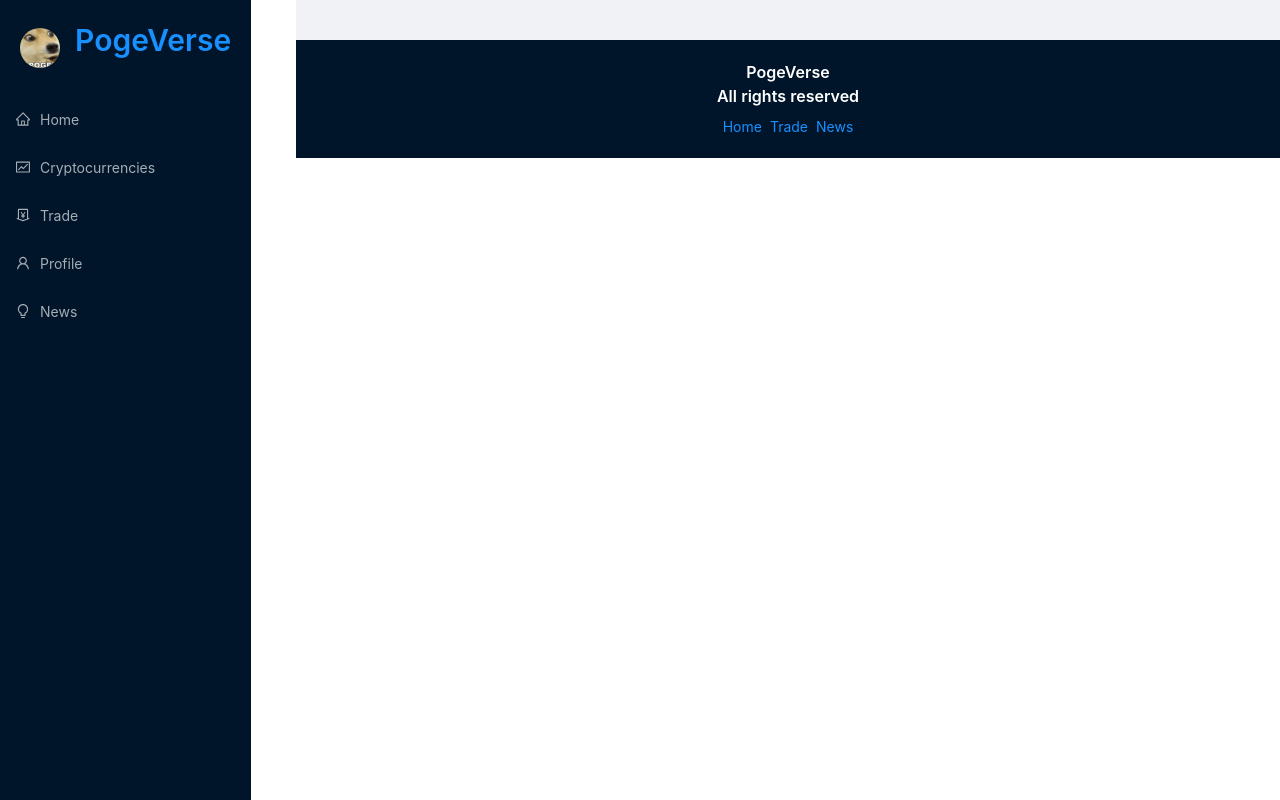
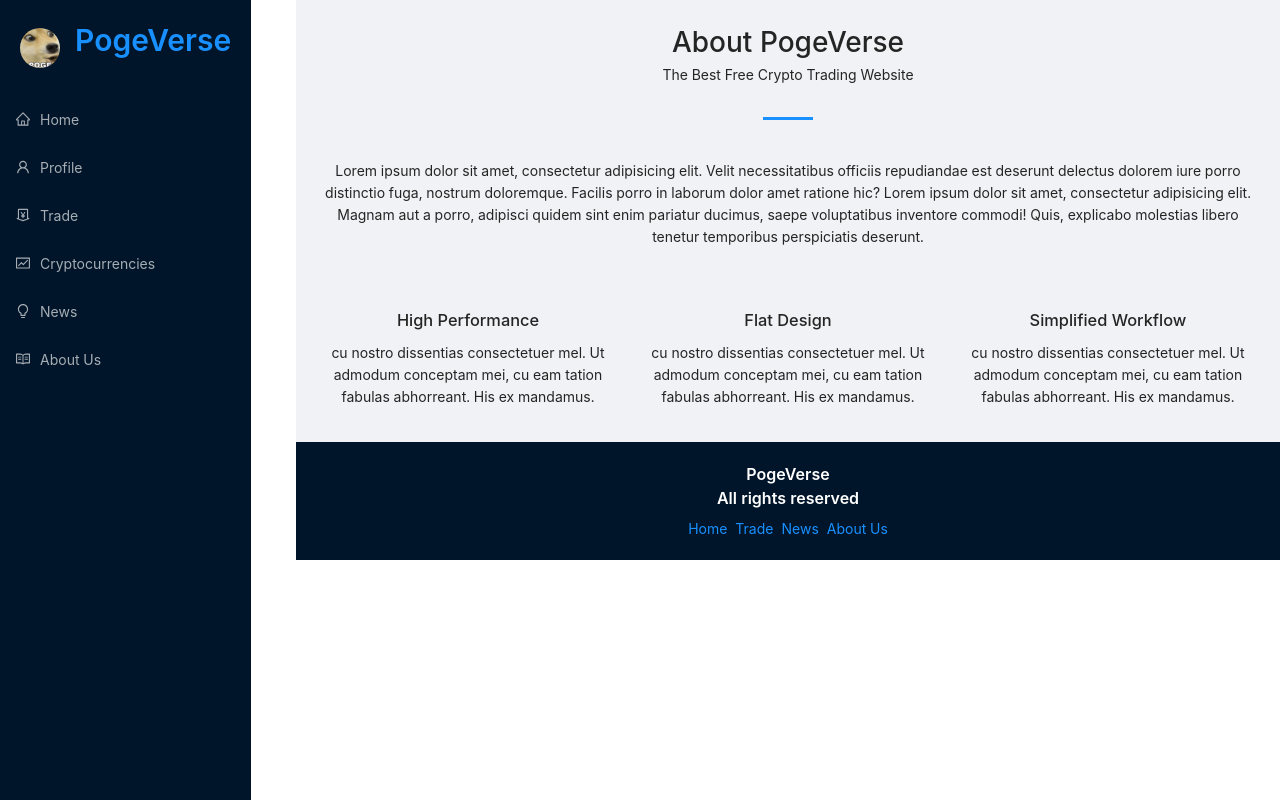
Before and after one commit to d-luca727/pogeverse, a React (Create React App) app in the folder client/: page /about in a window 1280 px wide. Built offline with nearby package versions, Linux system fonts and the light colour scheme.

Commit message:
minor improvements and about us added

```diff
--- a/client/src/App.js
+++ b/client/src/App.js
@@ -10,7 +10,7 @@ import {
   Profile,
   CryptoDetails,
 } from "./components";
-
+import About from "./components/About";
 import "./App.css";
 
 //trading
@@ -51,6 +51,8 @@ const App = () => {
               ></Route>
 
               <Route exact path="/profile" element={<Profile />}></Route>
+
+              <Route exact path="/about" element={<About />}></Route>
 
               <Route exact path="/news" element={<News />}></Route>
               {/************ PRIVATE ROUTES  ****************/}
@@ -100,6 +102,7 @@ const App = () => {
             <Link to="/Home">Home</Link>
             <Link to="/trade">Trade</Link>
             <Link to="/news">News</Link>
+            <Link to="/about">About Us</Link>
           </Space>
         </div>
       </div>
--- /dev/null
+++ b/client/src/components/About.jsx
@@ -0,0 +1,66 @@
+import React from "react";
+
+import { Row, Col } from "antd";
+import "../styles/About.css";
+const About = () => {
+  const items = [
+    {
+      key: "1",
+      icon: <i className="fas fa-chart-pie"></i>,
+      title: "High Performance",
+      content:
+        "cu nostro dissentias consectetuer mel. Ut admodum conceptam mei, cu eam tation fabulas abhorreant. His ex mandamus.",
+    },
+    {
+      key: "2",
+      icon: <i className="fas fa-desktop"></i>,
+      title: "Flat Design",
+      content:
+        "cu nostro dissentias consectetuer mel. Ut admodum conceptam mei, cu eam tation fabulas abhorreant. His ex mandamus.",
+    },
+    {
+      key: "3",
+      icon: <i className="fas fa-database"></i>,
+      title: "Simplified Workflow",
+      content:
+        "cu nostro dissentias consectetuer mel. Ut admodum conceptam mei, cu eam tation fabulas abhorreant. His ex mandamus.",
+    },
+  ];
+  return (
+    <div id="about" className="block aboutBlock">
+      <div className="container-fluid">
+        <div className="titleHolder">
+          <h2>About PogeVerse</h2>
+          <p>The Best Free Crypto Trading Website</p>
+        </div>
+        <div className="contentHolder">
+          <p>
+            Lorem ipsum dolor sit amet, consectetur adipisicing elit. Velit
+            necessitatibus officiis repudiandae est deserunt delectus dolorem
+            iure porro distinctio fuga, nostrum doloremque. Facilis porro in
+            laborum dolor amet ratione hic? Lorem ipsum dolor sit amet,
+            consectetur adipisicing elit. Magnam aut a porro, adipisci quidem
+            sint enim pariatur ducimus, saepe voluptatibus inventore commodi!
+            Quis, explicabo molestias libero tenetur temporibus perspiciatis
+            deserunt.
+          </p>
+        </div>
+        <Row gutter={[16, 16]}>
+          {items.map((item) => {
+            return (
+              <Col md={{ span: 8 }} key={item.key}>
+                <div className="content">
+                  <div className="icon">{item.icon}</div>
+                  <h3>{item.title}</h3>
+                  <p>{item.content}</p>
+                </div>
+              </Col>
+            );
+          })}
+        </Row>
+      </div>
+    </div>
+  );
+};
+
+export default About;
--- a/client/src/components/Navbar.jsx
+++ b/client/src/components/Navbar.jsx
@@ -8,6 +8,7 @@ import {
   FundOutlined,
   MenuOutlined,
   UserOutlined,
+  ReadOutlined,
 } from "@ant-design/icons";
 
 import icon from "../imgs/poge.jpg";
@@ -54,20 +55,24 @@ const Navbar = () => {
             <Link to="/">Home</Link>
           </Menu.Item>
 
-          <Menu.Item icon={<FundOutlined />}>
-            <Link to="/cryptocurrencies">Cryptocurrencies</Link>
+          <Menu.Item icon={<UserOutlined />}>
+            <Link to="/profile">Profile</Link>
           </Menu.Item>
 
           <Menu.Item icon={<MoneyCollectOutlined />}>
             <Link to="/trade">Trade</Link>
           </Menu.Item>
 
-          <Menu.Item icon={<UserOutlined />}>
-            <Link to="/profile">Profile</Link>
+          <Menu.Item icon={<FundOutlined />}>
+            <Link to="/cryptocurrencies">Cryptocurrencies</Link>
           </Menu.Item>
 
           <Menu.Item icon={<BulbOutlined />}>
             <Link to="/news">News</Link>
+          </Menu.Item>
+
+          <Menu.Item icon={<ReadOutlined />}>
+            <Link to="/about">About Us</Link>
           </Menu.Item>
         </Menu>
       )}
--- a/client/src/components/Profile.jsx
+++ b/client/src/components/Profile.jsx
@@ -30,6 +30,7 @@ const Profile = () => {
   const [searchTerm, setSearchTerm] = useState("");
   const [isCryptoQuery, setCryptoQuery] = useState(false);
 
+  //getting all the cryptos
   useEffect(() => {
     setCryptos(cryptoList?.data?.coins);
 
@@ -41,8 +42,7 @@ const Profile = () => {
     setCryptoQuery(true);
   }, [cryptoList, searchTerm]);
 
-  useEffect(() => {}, [profile]);
-  //maybe make a validate function later
+  //validating auth token
   useEffect(() => {
     const fetchPrivateDate = async () => {
       const config = {
@@ -59,15 +59,14 @@ const Profile = () => {
       } catch (error) {
         localStorage.removeItem("authToken");
         setError("You are not authorized please login");
-        console.log(error + "non autorazizinalbe");
       }
     };
 
     fetchPrivateDate();
-  }, [profile]);
+  }, []);
 
+  //onClick close position
   const closePosition = async (index) => {
-    console.log(profile);
     const config = {
       headers: {
         "Content-Type": "application/json",
@@ -76,7 +75,7 @@ const Profile = () => {
     };
 
     try {
-      await axios.put(
+      const { data } = await axios.put(
         "/api/trade/close",
         {
           username: profile.username,
@@ -87,7 +86,7 @@ const Profile = () => {
         },
         config
       );
-
+      dispatch(atLogin(data.data));
       notification.open({
         message: "Trade has been closed successfully",
       });
@@ -166,11 +165,13 @@ const Profile = () => {
               <Text className={"positions-end"}>
                 <Statistic
                   title={"profit/loss"}
-                  value={
-                    (cryptos?.find((crypto) => crypto.symbol == coin).price /
-                      open) *
-                    amount
-                  }
+                  value={`
+                    $${
+                      (cryptos?.find((crypto) => crypto.symbol == coin).price /
+                        open) *
+                        amount -
+                      amount
+                    }`}
                 />
               </Text>
 
--- a/client/src/components/index.js
+++ b/client/src/components/index.js
@@ -6,3 +6,4 @@ export { default as News } from "./News";
 export { default as Trade } from "./trading/Trade";
 export { default as Loader } from "./Loader";
 export { default as Profile } from "./Profile";
+export { default as About } from "./About";
--- a/client/src/components/trading/CryptoTrading.jsx
+++ b/client/src/components/trading/CryptoTrading.jsx
@@ -1,4 +1,6 @@
 import React, { useState } from "react";
+import { useSelector, useDispatch } from "react-redux";
+import { atLogin } from "../../app/profileReducer";
 import axios from "axios";
 import store from "../../app/store";
 import HTMLReactParser from "html-react-parser";
@@ -37,7 +39,10 @@ const { Option } = Select;
 const CryptoTrading = () => {
   const { coinId } = useParams();
   const { data, isFetching } = useGetCryptoDetailsQuery(coinId);
+
   const { profile } = store.getState();
+  const __profile = useSelector((state) => state.profile);
+  const dispatch = useDispatch();
 
   const [buyAmount, setBuyAmount] = useState(0);
 
@@ -111,7 +116,7 @@ const CryptoTrading = () => {
     },
   ];
 
-  //todo:insert fetchprivate data and add it to the store (user object)
+  //onClick openPosition
   const openPosition = (e) => {
     const fetchPrivateDate = async () => {
       const config = {
@@ -122,7 +127,7 @@ const CryptoTrading = () => {
       };
 
       try {
-        await axios.put(
+        const { data } = await axios.put(
           "/api/trade/open",
           {
             username: profile.username,
@@ -132,6 +137,7 @@ const CryptoTrading = () => {
           },
           config
         );
+        dispatch(atLogin(data.user));
 
         notification.open({
           message: "Trade has been successful",
--- /dev/null
+++ b/client/src/styles/About.css
@@ -0,0 +1,43 @@
+.aboutBlock .contentHolder {
+  text-align: center;
+  margin: 0 0 50px;
+}
+
+.aboutBlock .icon {
+  font-size: 40px;
+  color: #1890ff;
+  margin: 0 0 10px;
+}
+
+.aboutBlock .content {
+  text-align: center;
+}
+
+container-fluid {
+  margin: 0 auto;
+  max-width: 1200px;
+  padding: 0 15px;
+}
+
+.titleHolder {
+  text-align: center;
+  position: relative;
+  padding: 0 0 20px;
+  margin: 0 0 40px;
+}
+
+.titleHolder:after {
+  transform: translateX(-50%);
+  content: "";
+  background: #1890ff;
+  position: absolute;
+  bottom: 0;
+  left: 50%;
+  height: 3px;
+  width: 50px;
+}
+
+.titleHolder h2 {
+  font-size: 28px;
+  margin: 0;
+}
```
Also changed, not shown: 1 other file (tests, documents, lock files or other folders).
